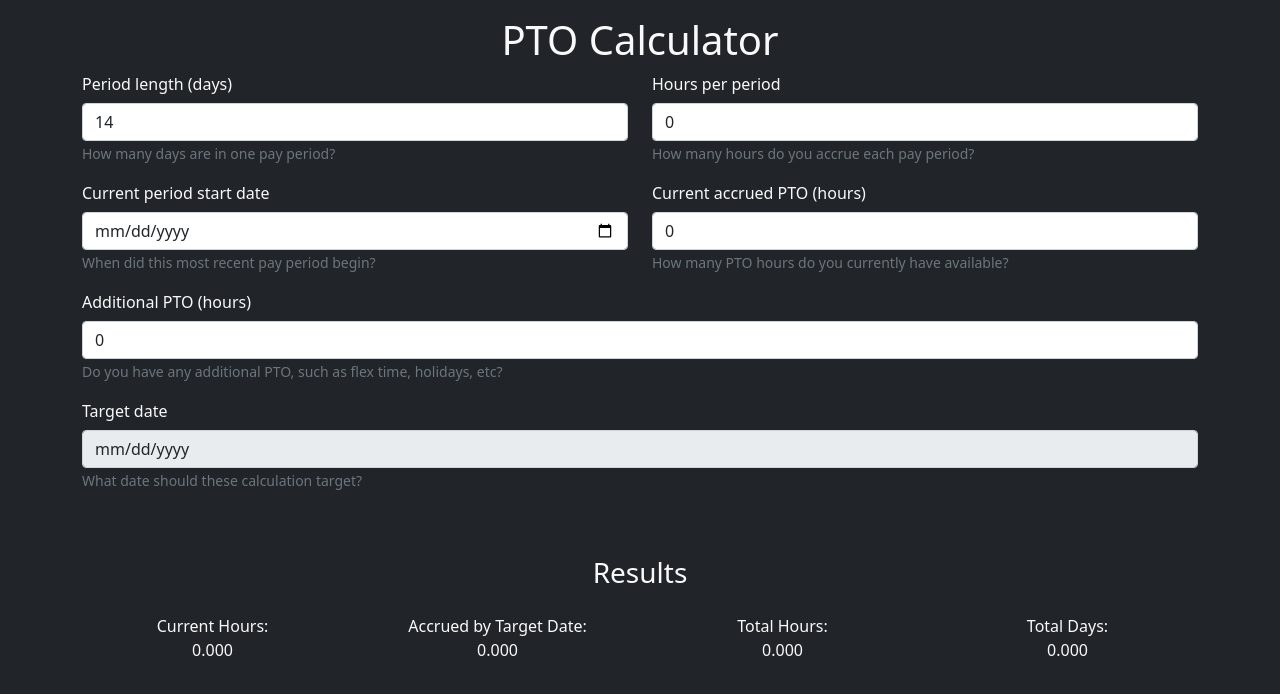
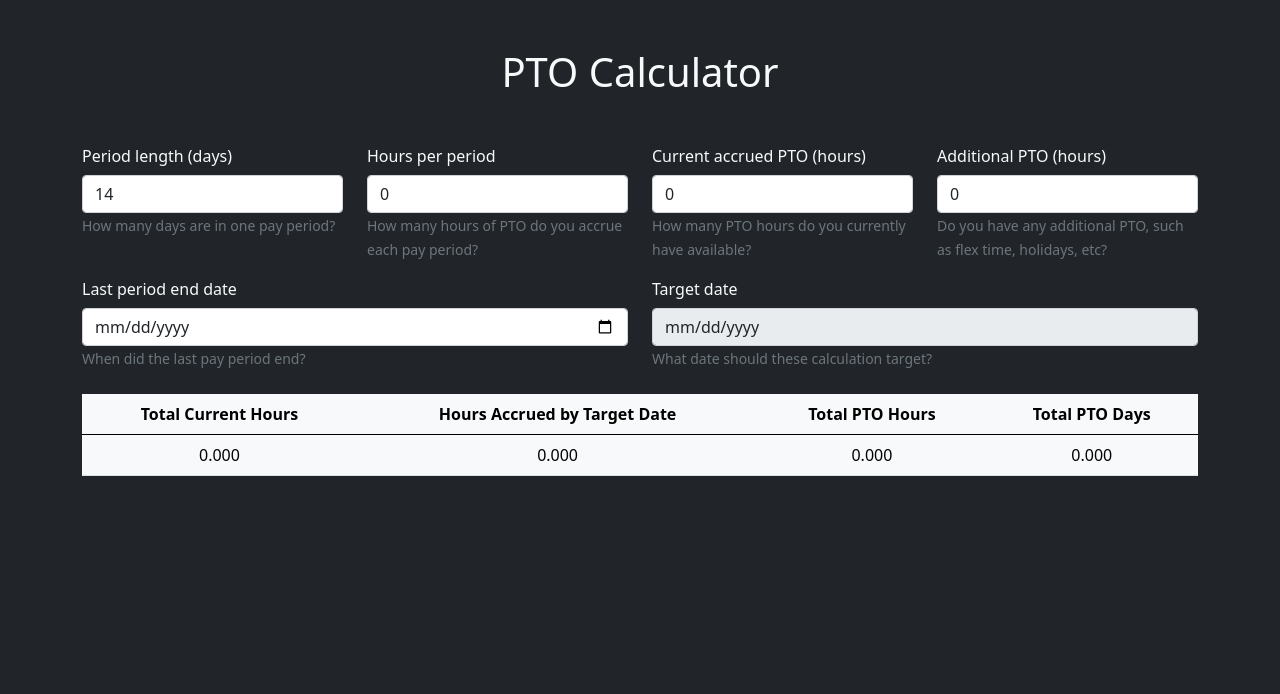
Before and after one commit to andyhorn/pto-calculator, a Vue app: page / in a window 1280 px wide. Shown: the top 694 px of the page. Built offline with nearby package versions, Linux system fonts and the light colour scheme.

Commit message:
converted to table for results

```diff
--- a/src/App.vue
+++ b/src/App.vue
@@ -1,6 +1,6 @@
 <template>
   <b-container>
-    <h1 class="text-center mt-3">PTO Calculator</h1>
+    <h1 class="text-center my-5">PTO Calculator</h1>
     <b-row class="mb-3">
       <b-col>
         <b-form-group label="Period length (days)"
@@ -10,16 +10,8 @@
       </b-col>
       <b-col>
         <b-form-group label="Hours per period"
-          description="How many hours do you accrue each pay period?">
+          description="How many hours of PTO do you accrue each pay period?">
           <b-form-input v-model="hoursPerPeriod" type="number" min="0"/>
-        </b-form-group>
-      </b-col>
-    </b-row>
-    <b-row class="mb-3">
-      <b-col>
-        <b-form-group label="Current period start date"
-          description="When did this most recent pay period begin?">
-          <b-form-input v-model="currentPeriodStart" type="date"/>
         </b-form-group>
       </b-col>
       <b-col>
@@ -28,8 +20,6 @@
           <b-form-input v-model="currentHours" type="number" min="0"/>
         </b-form-group>
       </b-col>
-    </b-row>
-    <b-row class="mb-3">
       <b-col>
         <b-form-group label="Additional PTO (hours)"
           description="Do you have any additional PTO, such as flex time, holidays, etc?">
@@ -37,29 +27,41 @@
         </b-form-group>
       </b-col>
     </b-row>
-    <b-row class="mb-3">
+    <b-row class="mb-4">
+      <b-col>
+        <b-form-group label="Last period end date"
+          description="When did the last pay period end?">
+          <b-form-input v-model="lastPeriodEnd" type="date"/>
+        </b-form-group>
+      </b-col>
       <b-col>
         <b-form-group label="Target date"
           description="What date should these calculation target?">
-          <b-form-input v-model="targetDate" type="date" :min="currentPeriodStart" :disabled="isTargetDateDisabled"/>
+          <b-form-input v-model="targetDate" type="date"
+            :min="lastPeriodEnd" :disabled="isTargetDateDisabled"/>
         </b-form-group>
       </b-col>
     </b-row>
-    <b-row class="text-center">
-      <b-col class="mt-5 mb-3" cols="12">
-        <h3>Results</h3>
-      </b-col>
+    <b-row>
       <b-col>
-        <p>Current Hours:<br/>{{ currentHoursString }}</p>
-      </b-col>
-      <b-col>
-        <p>Accrued by Target Date:<br/>{{ accruedHoursString }}</p>
-      </b-col>
-      <b-col>
-        <p>Total Hours:<br/>{{ totalPtoHoursString }}</p>
-      </b-col>
-      <b-col>
-        <p>Total Days:<br/>{{ totalPtoDaysString }}</p>
+        <table class="table table-light text-center">
+          <thead>
+            <tr>
+              <th>Total Current Hours</th>
+              <th>Hours Accrued by Target Date</th>
+              <th>Total PTO Hours</th>
+              <th>Total PTO Days</th>
+            </tr>
+          </thead>
+          <tbody>
+            <tr>
+              <td>{{ currentHoursString }}</td>
+              <td>{{ accruedHoursString }}</td>
+              <td>{{ totalPtoHoursString }}</td>
+              <td>{{ totalPtoDaysString }}</td>
+            </tr>
+          </tbody>
+        </table>
       </b-col>
     </b-row>
   </b-container>
@@ -74,8 +76,8 @@ export default {
     return {
       additionalHours: 0,
       currentHours: 0,
-      currentPeriodStart: null,
       hoursPerPeriod: 0,
+      lastPeriodEnd: null,
       numDaysInPeriod: 14,
       targetDate: null,
     }
@@ -87,11 +89,6 @@ export default {
 
       return diffDays;
     },
-    isSameDate(dayOne, dayTwo) {
-      return dayOne.getYear() == dayTwo.getYear() &&
-        dayOne.getMonth() == dayTwo.getMonth() &&
-        dayOne.getDate() == dayTwo.getDate();
-    },
     hoursToDays(hours) {
       return hours / 8.0;
     }
@@ -99,7 +96,7 @@ export default {
   computed: {
     today() { return new Date() },
     isTargetDateDisabled() {
-      return this.currentPeriodStart == null ||
+      return this.lastPeriodEnd == null ||
         this.numDaysInPeriod == 0 ||
         this.hoursPerPeriod == 0;
     },
@@ -109,24 +106,29 @@ export default {
     totalCurrentHours() {
       return Number(this.currentHours) + Number(this.additionalHours);
     },
+    lastPeriodEndDate() {
+      return this.lastPeriodEnd == null ? null : new Date(this.lastPeriodEnd);
+    },
+    targetDateDate() {
+      return this.targetDate == null ? null : new Date(this.targetDate);
+    },
     totalPtoHours() {
-      if (this.currentPeriodStart == null || this.targetDate == null) {
+      if (this.lastPeriodEnd == null || this.targetDate == null) {
         return this.totalCurrentHours;
       }
 
-      const numDaysIntoCurrentPeriod = this.isSameDate(this.today, new Date(this.currentPeriodStart))
-        ? 0 : this.dateDiff(this.today, new Date(this.currentPeriodStart));
+      const numDaysIntoCurrentPeriod = this.dateDiff(this.today, this.lastPeriodEndDate);
       const numDaysRemainingInCurrentPeriod = this.numDaysInPeriod - numDaysIntoCurrentPeriod;
       const endOfPeriod = this.today.setDate(this.today.getDate() + numDaysRemainingInCurrentPeriod);
 
-      if (endOfPeriod > new Date(this.targetDate)) {
+      if (endOfPeriod > this.targetDateDate) {
         return this.totalCurrentHours;
       }
 
-      const numPeriodsUntilTargetDate = Math.floor(this.dateDiff(new Date(this.targetDate), endOfPeriod) / this.numDaysInPeriod) + 1;
+      const numPeriodsUntilTargetDate = Math.floor(this.dateDiff(this.targetDateDate, endOfPeriod) / this.numDaysInPeriod) + 1;
       const hoursToBeAccrued = numPeriodsUntilTargetDate * this.hoursPerPeriod;
 
-      return Number(hoursToBeAccrued) + this.totalCurrentHours;
+      return Number(hoursToBeAccrued + this.totalCurrentHours);
     },
     currentHoursString() {
       return this.totalCurrentHours.toFixed(PRECISION);
```
